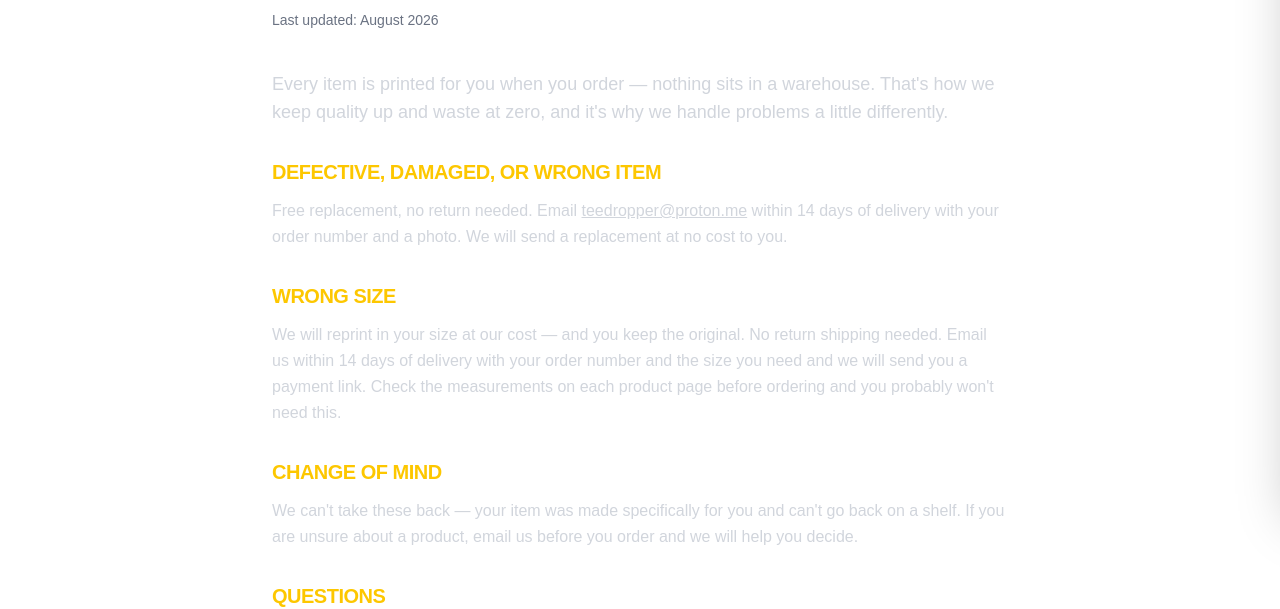
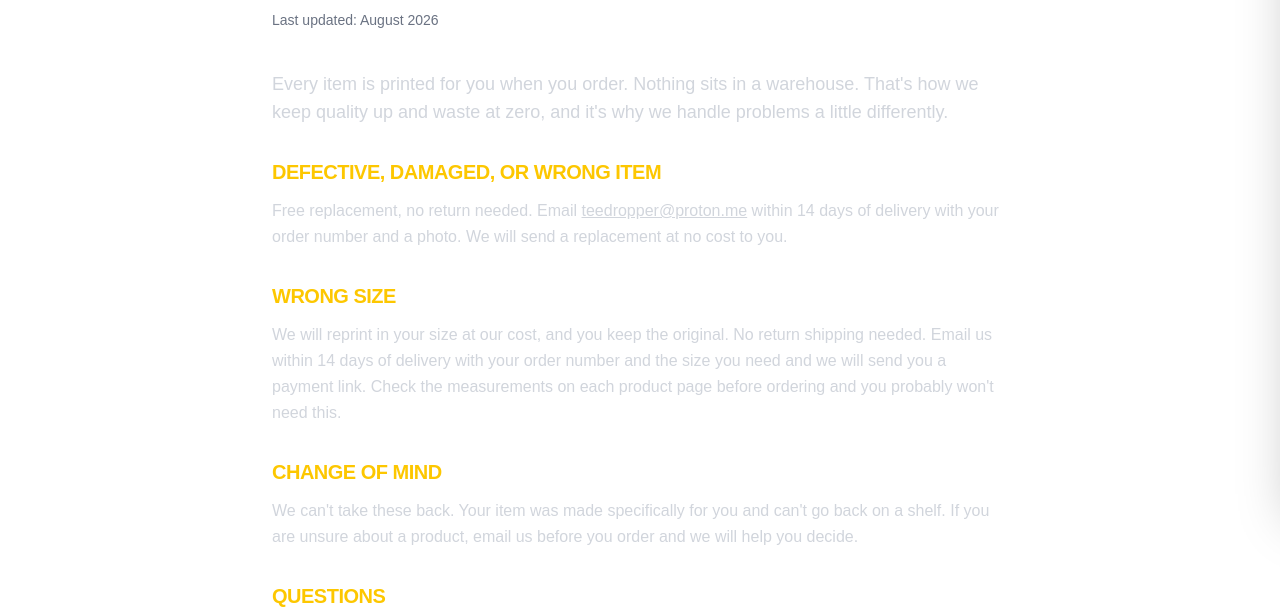
Before and after one commit to christworldorder/teedropper, a Next.js app: page /returns in a window 1280 px wide. Shown: the part 294-903 px from the top of the page. Built offline with nearby package versions, Linux system fonts and the light colour scheme.

Commit message:
Remove all em dashes from returns page

```diff
--- a/src/app/returns/page.tsx
+++ b/src/app/returns/page.tsx
@@ -9,7 +9,7 @@ export default function Returns() {
       <div className="space-y-8 text-gray-300 leading-relaxed">
         <section>
           <p className="text-lg">
-            Every item is printed for you when you order — nothing sits in a warehouse. That&apos;s how we keep quality up and waste at zero, and it&apos;s why we handle problems a little differently.
+            Every item is printed for you when you order. Nothing sits in a warehouse. That&apos;s how we keep quality up and waste at zero, and it&apos;s why we handle problems a little differently.
           </p>
         </section>
 
@@ -20,12 +20,12 @@ export default function Returns() {
 
         <section>
           <h2 className="text-xl font-black uppercase tracking-tight text-yellow-400 mb-3">Wrong Size</h2>
-          <p>We will reprint in your size at our cost — and you keep the original. No return shipping needed. Email us within 14 days of delivery with your order number and the size you need and we will send you a payment link. Check the measurements on each product page before ordering and you probably won&apos;t need this.</p>
+          <p>We will reprint in your size at our cost, and you keep the original. No return shipping needed. Email us within 14 days of delivery with your order number and the size you need and we will send you a payment link. Check the measurements on each product page before ordering and you probably won&apos;t need this.</p>
         </section>
 
         <section>
           <h2 className="text-xl font-black uppercase tracking-tight text-yellow-400 mb-3">Change of Mind</h2>
-          <p>We can&apos;t take these back — your item was made specifically for you and can&apos;t go back on a shelf. If you are unsure about a product, email us before you order and we will help you decide.</p>
+          <p>We can&apos;t take these back. Your item was made specifically for you and can&apos;t go back on a shelf. If you are unsure about a product, email us before you order and we will help you decide.</p>
         </section>
 
         <section>
```
